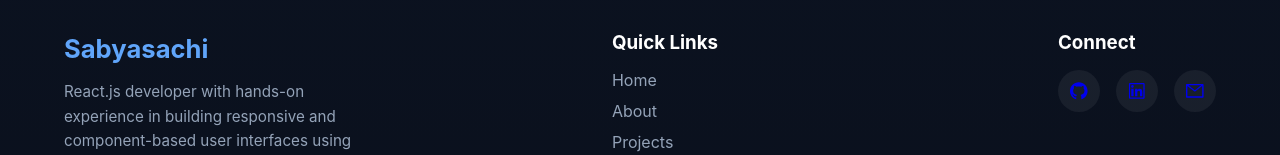
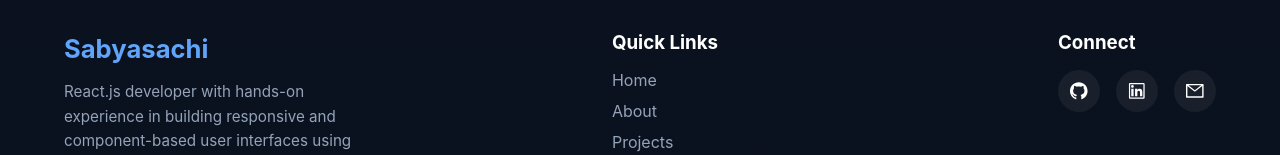
Before and after one commit to sabyasachirakshit/sr-portfolio, a React (Create React App) app: page / in a window 1280 px wide. Shown: the part 756-911 px from the top of the page. Built offline with nearby package versions, Linux system fonts and the light colour scheme.

Commit message:
feat: update Footer component icons with consistent white color styling

```diff
--- a/src/components/Common/Footer.js
+++ b/src/components/Common/Footer.js
@@ -77,6 +77,7 @@ export default function Footer() {
               target="_blank"
               rel="noopener noreferrer"
               className="icon"
+              style={{color:"white"}}
               aria-label="GitHub"
             >
               <GithubOutlined />
@@ -86,6 +87,7 @@ export default function Footer() {
               href="https://www.linkedin.com/in/sabyasachi-rakshit/"
               target="_blank"
               rel="noopener noreferrer"
+              style={{color:"white"}}
               className="icon"
               aria-label="LinkedIn"
             >
@@ -95,6 +97,7 @@ export default function Footer() {
             <a
               href="mailto:sabyasachirakshitacs19@.com"
               className="icon"
+              style={{color:"white"}}
               aria-label="Email"
             >
               <MailOutlined />
```
